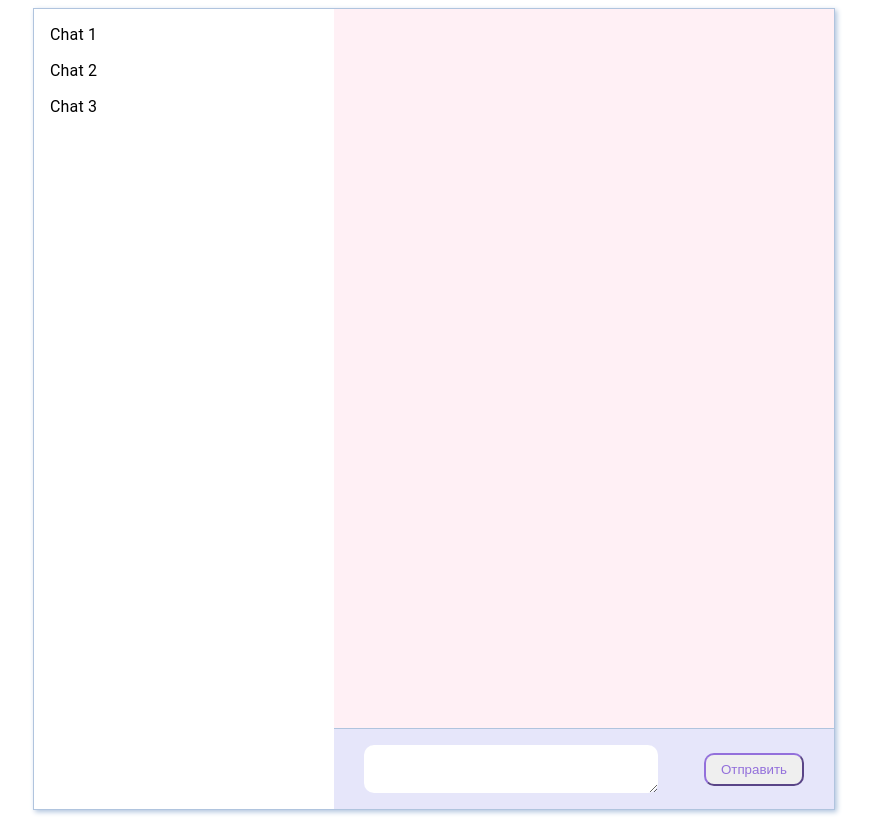
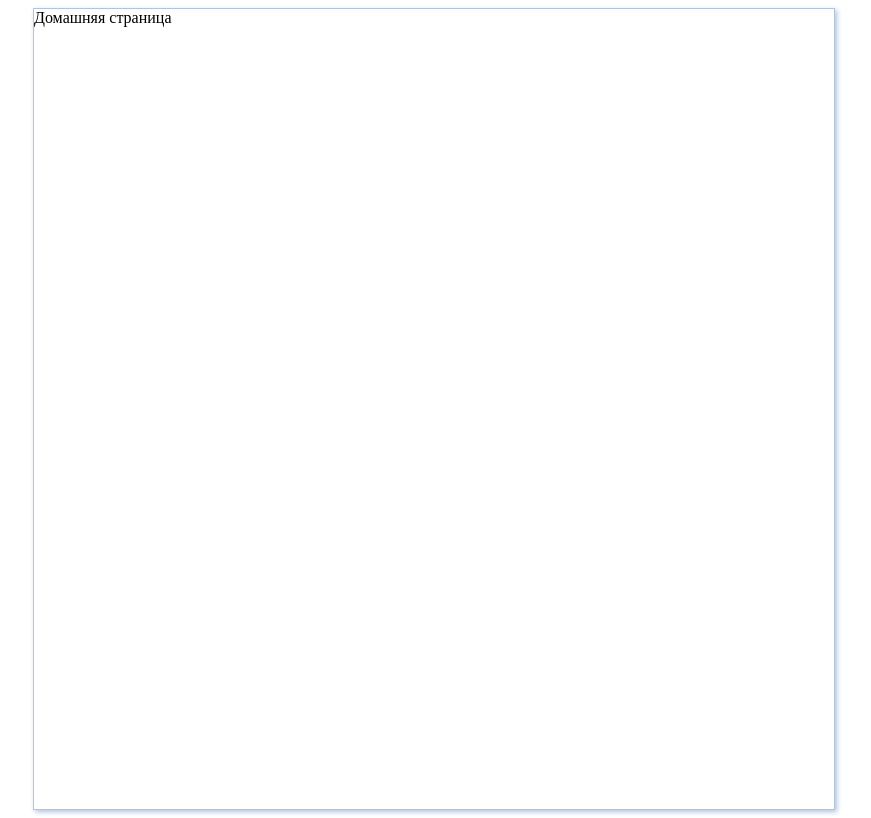
Before and after one commit to mysunlight86/social-network, a React (Create React App) app: page / in a window 1280 px wide. Shown: the whole page, without its empty margins (206-1077 px from the left). Built offline with nearby package versions, Linux system fonts and the light colour scheme.

Commit message:
feat: добавить роутинг

```diff
--- a/package.json
+++ b/package.json
@@ -9,6 +9,7 @@
     "@testing-library/user-event": "^12.1.10",
     "react": "^17.0.2",
     "react-dom": "^17.0.2",
+    "react-router-dom": "^5.2.0",
     "react-scripts": "4.0.3",
     "web-vitals": "^1.0.1"
   },
--- a/src/components/App.js
+++ b/src/components/App.js
@@ -1,24 +1,7 @@
-import React, { useState, useEffect } from "react";
-import { makeStyles } from "@material-ui/core/styles";
-import InputMessage from './InputMessage';
-import MessageList from './MessageList';
-import MenuList from '@material-ui/core/MenuList';
-import MenuItem from '@material-ui/core/MenuItem';
-
-const chats = [
-  {
-    id: 0,
-    name: 'Chat 1',
-  },
-  {
-    id: 1,
-    name: 'Chat 2',
-  },
-  {
-    id: 2,
-    name: 'Chat 3',
-  },
-];
+import { BrowserRouter, Route, Switch } from 'react-router-dom';
+import { makeStyles } from '@material-ui/core/styles';
+import Chat from './Chat/Chat';
+import Home from './Home';
 
 const useStyles = makeStyles(() => ({
   app: {
@@ -29,76 +12,26 @@ const useStyles = makeStyles(() => ({
     display: 'flex',
     justifyContent: 'space-between',
     boxShadow: 'lightsteelblue 2px 2px 5px',
-  },
-  chatList: {
-    width: '100%',
-  },
-  chat: {
-    display: 'flex',
-    flexDirection: 'column',
-  },
-  inputWrapper: {
-    flex: '1',
-    width: '500px',
-    display: 'flex',
-    alignItems: 'center',
-    justifyContent: 'space-between',
-    backgroundColor: 'lavender',
-    boxSizing: 'border-box',
-    padding: '0 30px',
-  },
-  buttonSend: {
-    borderColor: 'mediumpurple',
-    color: 'mediumpurple',
-    borderRadius: '10px',
-    padding: '7px 15px',
   }
 }));
 
-function App() {
+const App = () => {
   const classes = useStyles();
+  return (
+    <BrowserRouter>
+      <div className={classes.app}>
 
-  const [inputMessage, setInputMessage] = useState("");
-  const [messageList, setMessageList] = useState([]);
+          <Switch>
+            <Route path="/chat">
+              <Chat />
+            </Route>
 
-  const onSendMessage = () => {
-    setMessageList((prev) => [...prev, { text: inputMessage, author: 'user' }]);
-    setInputMessage("");
-  };
-
-  useEffect(() => {
-    const timerId = setTimeout(() => {
-      setMessageList((prev) => {
-        if (prev.length && prev[prev.length - 1].author !== 'robot') {
-          return [...prev, { text: prev[prev.length - 1].text, author: 'robot' }];
-        }
-        return prev;
-      });
-
-      return (() => clearTimeout(timerId));
-    }, 1500);
-
-  }, [messageList]);
-
-  return (
-    <div className={classes.app}>
-      <div className={classes.chatList}>
-        <MenuList>
-          {chats.map((chat) => (
-            <MenuItem key={chat.id}>{chat.name}</MenuItem>
-          ))}
-        </MenuList>
+            <Route path="/">
+              <Home />
+            </Route>
+          </Switch>
       </div>
-
-      <div className={classes.chat}>
-        <MessageList list={messageList} />
-
-        <div className={classes.inputWrapper}>
-          <InputMessage inputValue={inputMessage} onChangeMessage={setInputMessage} onSendMessage={onSendMessage} />
-          <button onClick={onSendMessage} className={classes.buttonSend}>Отправить</button>
-        </div>
-      </div>
-    </div>
+    </BrowserRouter>
   );
 }
 
--- /dev/null
+++ b/src/components/Chat/Chat.js
@@ -0,0 +1,95 @@
+import React, { useState, useEffect } from 'react';
+import InputMessage from './InputMessage';
+import MessageList from './MessageList';
+import MenuList from '@material-ui/core/MenuList';
+import MenuItem from '@material-ui/core/MenuItem';
+import { makeStyles } from '@material-ui/core/styles';
+
+const chats = [
+    {
+        id: 0,
+        name: 'Chat 1',
+    },
+    {
+        id: 1,
+        name: 'Chat 2',
+    },
+    {
+        id: 2,
+        name: 'Chat 3',
+    },
+];
+
+const useStyles = makeStyles(() => ({
+    chatList: {
+      width: '100%',
+    },
+    chat: {
+      display: 'flex',
+      flexDirection: 'column',
+    },
+    inputWrapper: {
+      flex: '1',
+      width: '500px',
+      display: 'flex',
+      alignItems: 'center',
+      justifyContent: 'space-between',
+      backgroundColor: 'lavender',
+      boxSizing: 'border-box',
+      padding: '0 30px',
+    },
+    buttonSend: {
+      borderColor: 'mediumpurple',
+      color: 'mediumpurple',
+      borderRadius: '10px',
+      padding: '7px 15px',
+    }
+  }));
+
+const Chat = () => {
+    const classes = useStyles();
+    const [inputMessage, setInputMessage] = useState('');
+    const [messageList, setMessageList] = useState([]);
+
+    const onSendMessage = () => {
+        setMessageList((prev) => [...prev, { text: inputMessage, author: 'user' }]);
+        setInputMessage("");
+    };
+
+    useEffect(() => {
+        const timerId = setTimeout(() => {
+          setMessageList((prev) => {
+            if (prev.length && prev[prev.length - 1].author !== 'robot') {
+              return [...prev, { text: prev[prev.length - 1].text, author: 'robot' }];
+            }
+            return prev;
+          });
+
+          return (() => clearTimeout(timerId));
+        }, 1500);
+
+      }, [messageList]);
+
+    return (
+        <>
+            <div className={classes.chatList}>
+                <MenuList>
+                    {chats.map((chat) => (
+                        <MenuItem key={chat.id}>{chat.name}</MenuItem>
+                    ))}
+                </MenuList>
+            </div>
+
+            <div className={classes.chat}>
+                <MessageList list={messageList} />
+
+                <div className={classes.inputWrapper}>
+                    <InputMessage inputValue={inputMessage} onChangeMessage={setInputMessage} onSendMessage={onSendMessage} />
+                    <button onClick={onSendMessage} className={classes.buttonSend}>Отправить</button>
+                </div>
+            </div>
+        </>
+    );
+};
+
+export default Chat;
--- a/src/components/MessageList.js
+++ b/src/components/Chat/MessageList.js
@@ -1,5 +1,5 @@
-import { makeStyles } from "@material-ui/core/styles";
-import PropTypes from "prop-types";
+import { makeStyles } from '@material-ui/core/styles';
+import PropTypes from 'prop-types';
 import Message from './Message';
 
 const useStyles = makeStyles(() => ({
--- /dev/null
+++ b/src/components/Home.js
@@ -0,0 +1,7 @@
+const Home = () => {
+    return (
+        <div>Домашняя страница</div>
+    );
+};
+
+export default Home;
```
Also changed, not shown: src/components/Chat/InputMessage.js (renamed from src/components/InputMessage.js), src/components/Chat/Message.js (renamed from src/components/Message.js), 1 other file (tests, documents, lock files or other folders).
